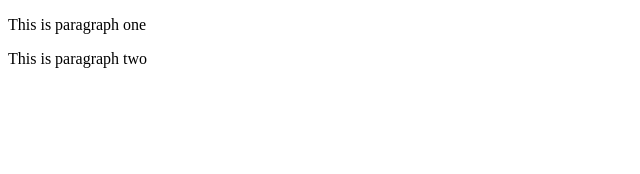
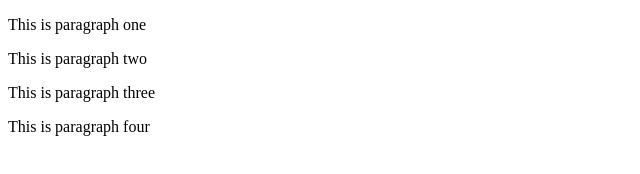
Before and after one commit to jmoss69509/hello-world, a plain HTML site: page index.html in a window 1280 px wide. Shown: the whole page, without its empty margins (0-640 px from the left). Drawn offline with Linux system fonts and the light colour scheme.

Commit message:
Paragraph four

```diff
--- a/index.html
+++ b/index.html
@@ -9,5 +9,7 @@
 <body>
     <p>This is paragraph one</p>
     <p>This is paragraph two</p>
+    <p>This is paragraph three</p>
+    <p>This is paragraph four</p>
 </body>
 </html>
```
